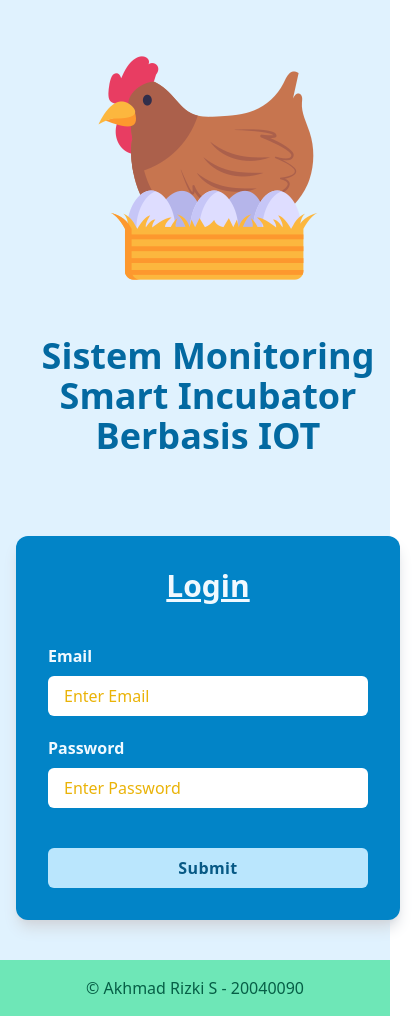
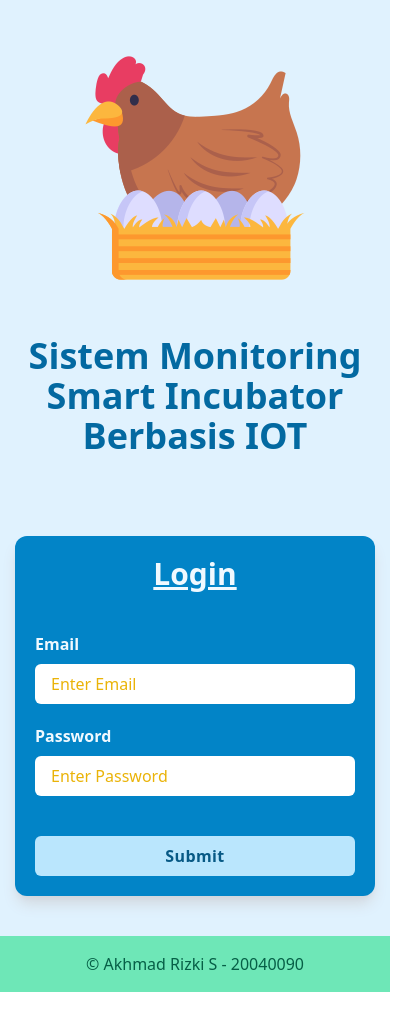
Before and after one commit to rafignwn/monitoring-smart-incubator, a React (Vite) app: page /login in a window 390 px wide. Shown: the whole page, 416 px wide, since content can reach past the window. After the commit the page ends 992 px from the top, so only its background shows below. Built offline with nearby package versions, Linux system fonts and the light colour scheme; no server answers; the database is empty.

Commit message:
update login

```diff
--- a/src/pages/Login.tsx
+++ b/src/pages/Login.tsx
@@ -58,15 +58,15 @@ export default function Login() {
   }, []);
 
   return (
-    <div className="w-full min-h-full md:h-full h-fit flex-col bg-sky-100 flex items-start md:items-center justify-center">
-      <div className="flex flex-col md:flex-row gap-10 h-full items-center md:mb-0 md:mt-0 md:justify-center mb-10 mt-10 px-4">
+    <div className="w-full min-h-full md:h-full h-fit flex-col bg-sky-100 flex items-start md:items-center justify-center box-border">
+      <div className="flex flex-col md:flex-row gap-10 h-full items-center md:mb-0 md:mt-0 md:justify-center mb-10 mt-10 px-2">
         <div className="flex flex-col items-center md:px-3 md:self-stretch rounded-xl justify-center">
           <img src={incubationIcon} alt="logo" className="mb-10" />
           <h1 className="mb-10 font-semibold text-sky-700 text-4xl text-center w-full md:w-2/3 px-5">
             Sistem Monitoring Smart Incubator Berbasis IOT
           </h1>
         </div>
-        <div className="flex w-fit flex-col items-center bg-sky-600 p-8 rounded-xl shadow-gray-300 shadow-lg">
+        <div className="flex w-fit flex-col items-center bg-sky-600 p-5 md:p-8 rounded-xl shadow-gray-300 shadow-lg">
           <h1 className="text-sky-50 font-bold text-3xl mb-10 underline">
             Login
           </h1>
```
